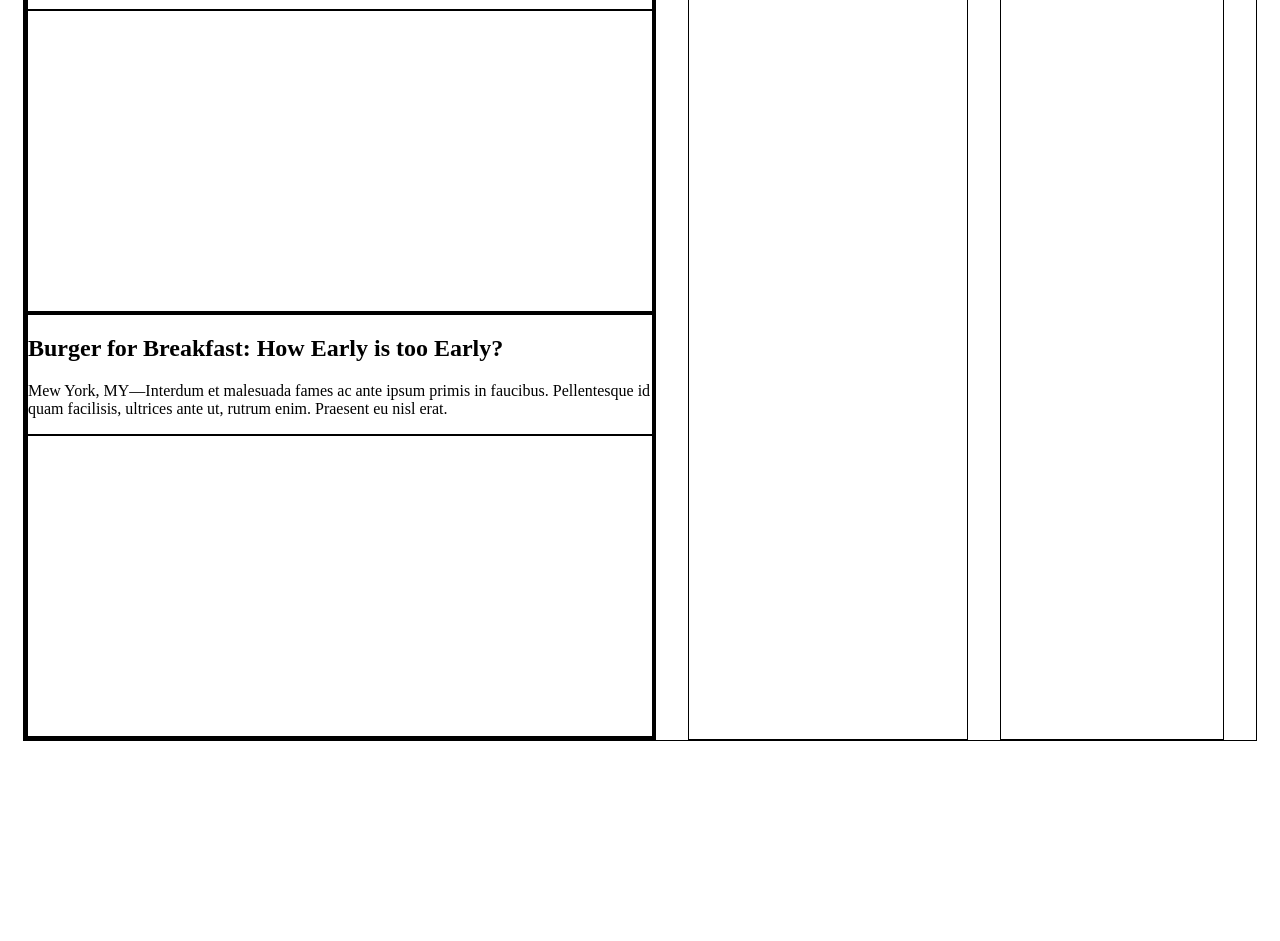
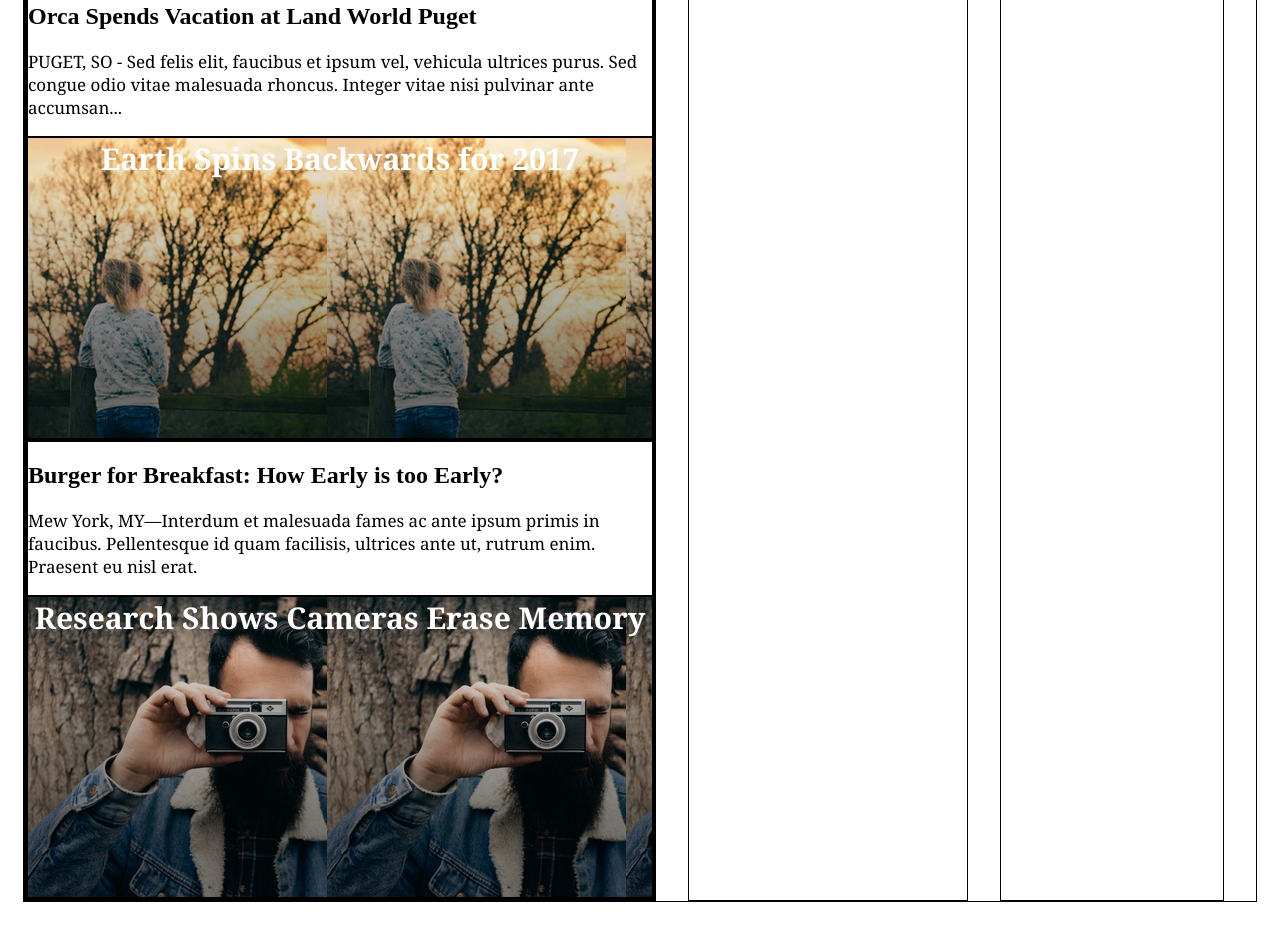
Before and after one commit to dustymac/My-Times, a plain HTML site: page index.html in a window 1280 px wide. Shown: the part 709-1650 px from the top of the page. Before the commit the page ends 1528 px from the top, so only its background shows below. Drawn offline with Linux system fonts and the light colour scheme.

Commit message:
Column 1 images look good, article styling set

```diff
--- a/resources/css/style.css
+++ b/resources/css/style.css
@@ -77,12 +77,14 @@ div {
   font-size: 40px;
 }
 
-.fall-cancelled .image-content {
+.fall-cancelled.image-content {
   background-image: url("../images/img-story-2.png");
+  text-align: center;
 }
 
-.pop-culture .image-content {
+.pop-culture.image-content {
   background-image: url("../images/img-story-3.png");
+  text-align: center;
 }
 
 .image-content {
@@ -95,3 +97,9 @@ div {
 .image-content {
   height: 300px;
 }
+
+.narrative {
+  font-family: Georgia;
+  font-size: 17px;
+  color: black;
+}
```
